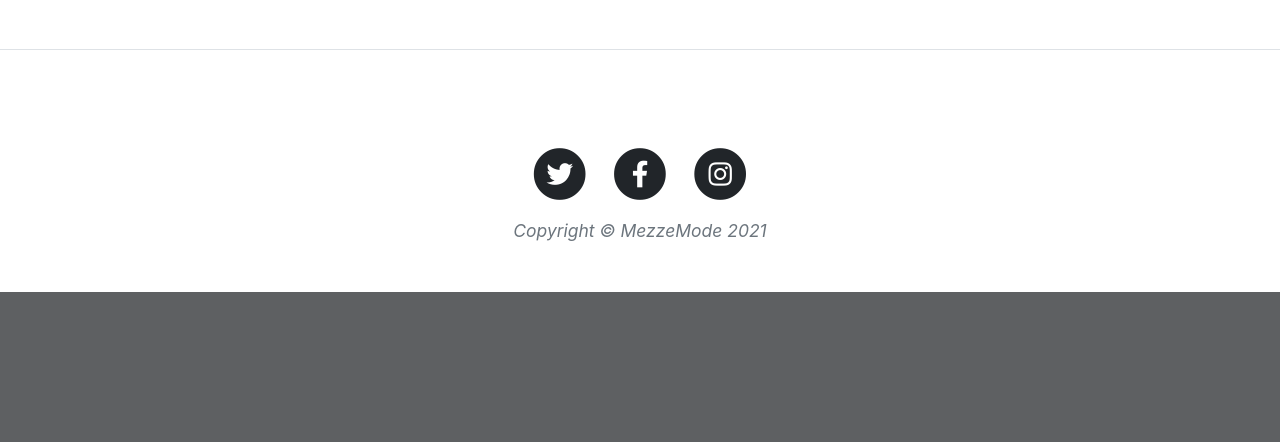
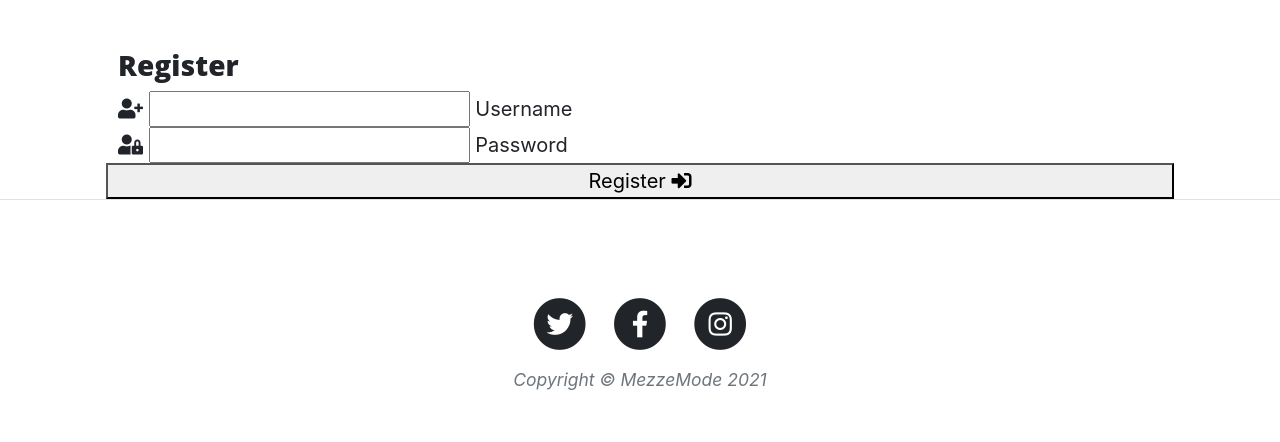
Before and after one commit to kuszturareka/mezze-mode, a Flask app: page /register in a window 1280 px wide. Shown: the part 583-1025 px from the top of the page. Before the commit the page ends 875 px from the top, so only its background shows below. Run offline with Flask 2, Linux system fonts and the light colour scheme; some libraries are stand-ins or nearby versions.

Commit message:
Add Materialize registration form content

```diff
--- a/templates/register.html
+++ b/templates/register.html
@@ -1,34 +1,35 @@
 {% extends "base.html" %}
-<!-- Register form appearing over the main image -->
-{% block text_main_image %}
+{% block content %}
 
-<form class="register-form shadow-effect" method="POST">
-    <div class="mb-4 form-title main-font secondary-color">REGISTER</div>
-    <div class="mb-4 form-group">
-        <i class="fas fa-user form-icon"></i>
-        <!-- Username label and input -->
-        <label for="username" class="form-label main-font">Username</label>
-        <input type="text" name="username" class="form-control" id="username" minlength="5" maxlength="30"
-            pattern="[-a-zA-Z0-9@\._]{5,30}"
-            title="Only include Letters/Numbers and Symbols @\._ and no spaces allowed!" required>
+    <h3 class="center-align">Register</h3>
+
+    <div class="row">
+        <form class="col s12 m8 offset-m0" method="POST" action="{{ url_for('register') }}">
+            <div class="card-panel">
+                <!-- username -->
+                <div class="row">
+					<div class="input-field col s12">
+						<i class="fas fa-user-plus prefix"></i>
+						<input id="username" name="username" type="text" class="validate">
+						<label for="username">Username</label>
+					</div>
+                </div>
+                <!-- passowrd -->
+                <div class="row">
+                    <div class="input-field col s12">
+						<i class="fas fa-user-lock prefix"></i>
+                        <input id="password" name="password" type="password" class="validate">
+                        <label for="password">Password</label>
+                    </div>
+                </div>
+                <!-- register -->
+                <div class="row">
+                    <button type="submit" class="col s12 btn-small text-shadow">
+                        Register <i class="fas fa-sign-in-alt"></i>
+                    </button>
+                </div>
+            </div>
+        </form>
     </div>
-    <div class="mb-4 form-group">
-        <i class="fas fa-lock form-icon"></i>
-        <!-- Password label and input -->
-        <label for="password" class="form-label main-font">Password</label>
-        <input type="password" name="password" class="form-control" id="password" minlength="7" maxlength="20" required>
-    </div>
-    <div class="mb-4 form-group">
-        <i class="fas fa-lock form-icon"></i>
-        <!-- Confirm password label and input -->
-        <label for="confirm_password" class="form-label main-font">Confirm Password</label>
-        <input type="password" name="confirm_password" class="form-control" id="confirm_password" minlength="7"
-            maxlength="20" required>
-    </div>
-    <div class="form-button-div">
-        <!-- Submit button to check if username/passwords is available and then creates a new user on MongoDB -->
-        <button type="submit" class="btn btn-success main-font main-color form-button shadow-effect">REGISTER</button>
-    </div>
-</form>
 
 {% endblock %}
```
